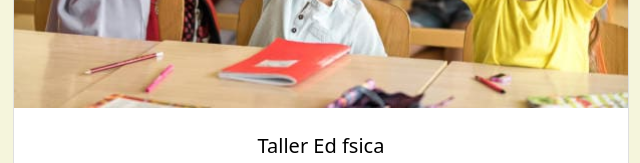
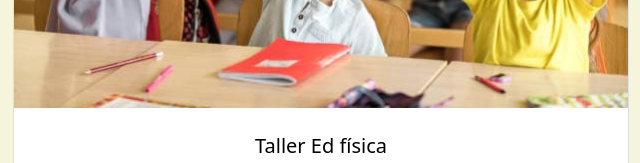
Before and after one commit to lucianavalled/entregafinal, a plain HTML site: page index.html in a window 1280 px wide. Shown: the part 1500-1663 px from the top of the page, 639-1279 px from the left. Drawn offline with nearby package versions, Linux system fonts and the light colour scheme.

Commit message:
entregafinal

```diff
--- a/index.html
+++ b/index.html
@@ -97,7 +97,7 @@
     <div class="card">
       <img src="img/aula8.jpg" class="card-img-top" alt="aula">
       <div class="card-body">
-        <h2 class="card-title">Taller Ed fsica</h2>
+        <h2 class="card-title">Taller Ed física</h2>
         <p class="card-text">El objetivo del Taller de Educación Física  y Natación, consiste en la incorporación y afianzamiento de diversas nociones.
           El cuerpo en movimiento y como medio de expresión, se constituye en un comunicador que permite, mediante la implementación de estrategias lúdico-pedagógicas, favorecer el reconocimiento de nociones témporo-espaciales y sensomotoras.</p>
       </div>
```
